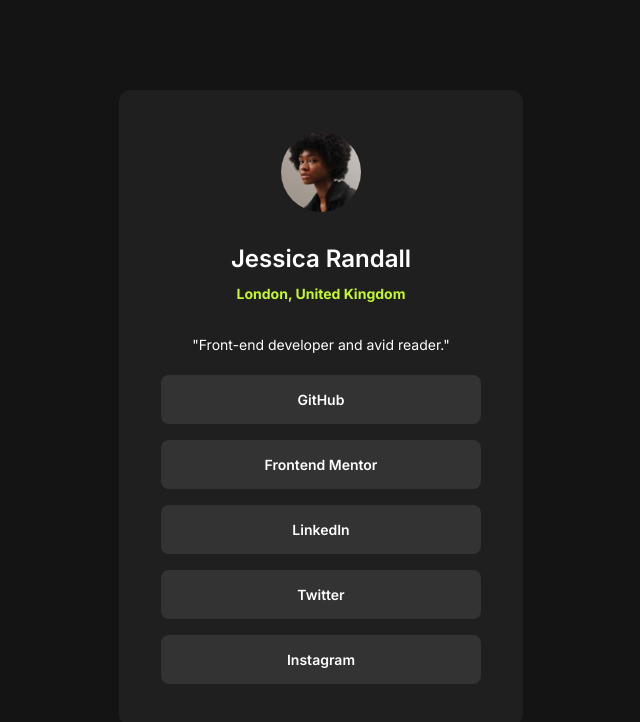
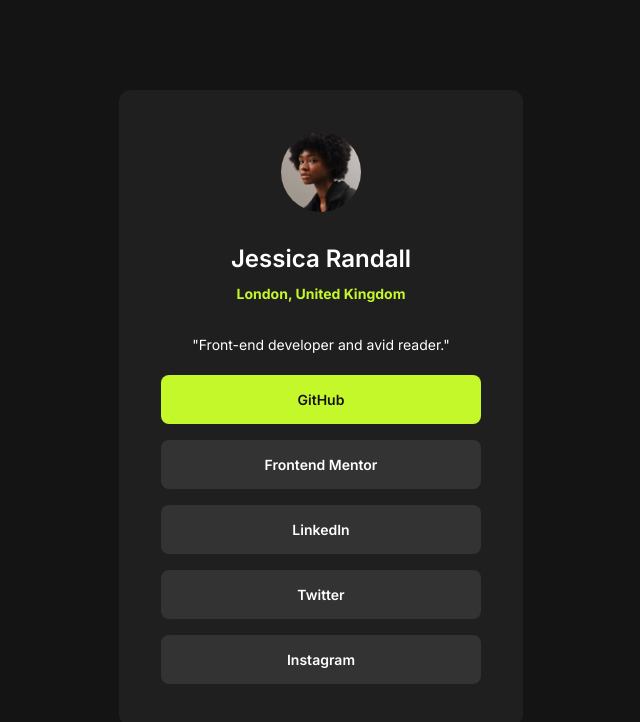
Before and after one commit to nerdynischal/social-links-profile-main, a plain HTML site: page index.html in a window 1280 px wide. In both pictures the pointer is over the element "GitHub". Shown: the whole page, without its empty margins (319-959 px from the left). Drawn offline with Linux system fonts and the light colour scheme.

Commit message:
Add hover styles

```diff
--- a/style.css
+++ b/style.css
@@ -52,4 +52,11 @@ body {
   background-color: hsl(0, 0%, 20%);
   padding: 16px;
   border-radius: 8px;
+  cursor: pointer;
+  transition: color 0.2s ease, background-color 0.2s ease;
 }
+
+.socials:hover {
+  color: hsl(0, 0%, 8%);
+  background-color: hsl(75, 94%, 57%);
+}
```
